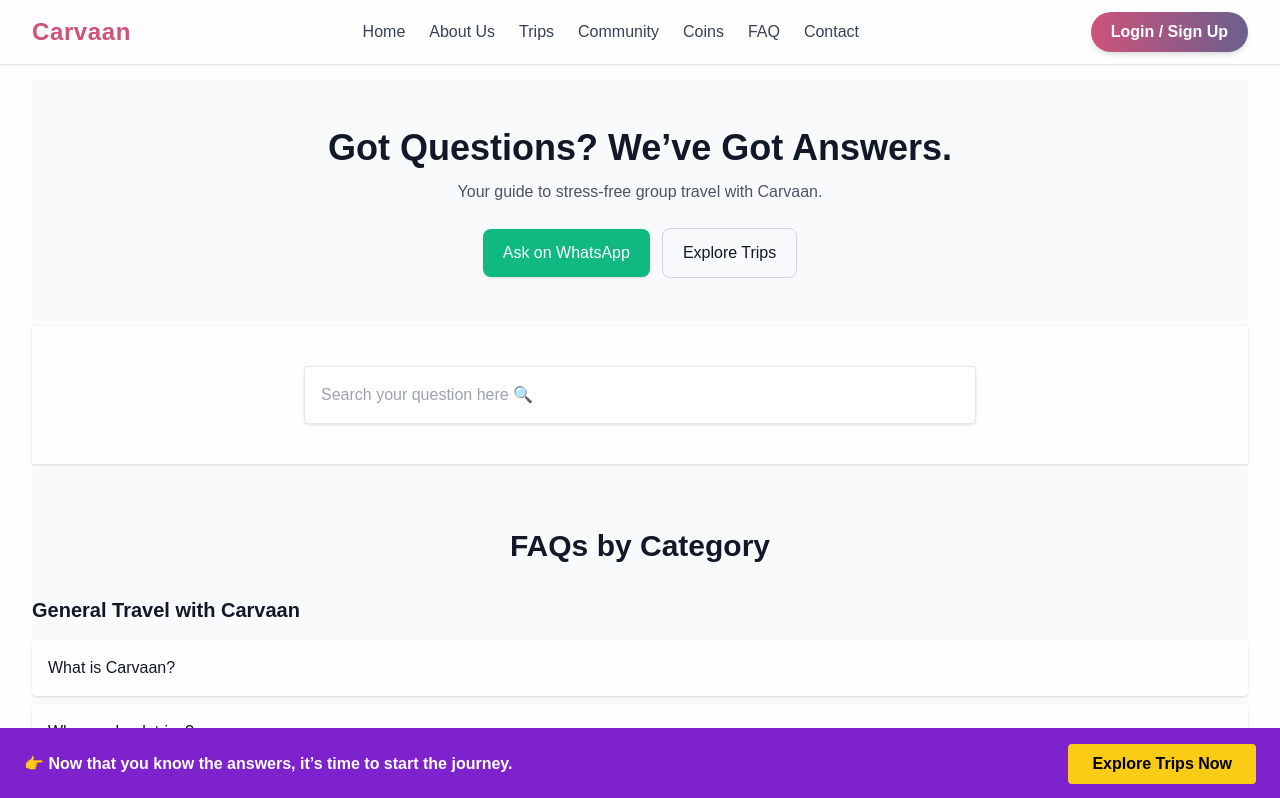
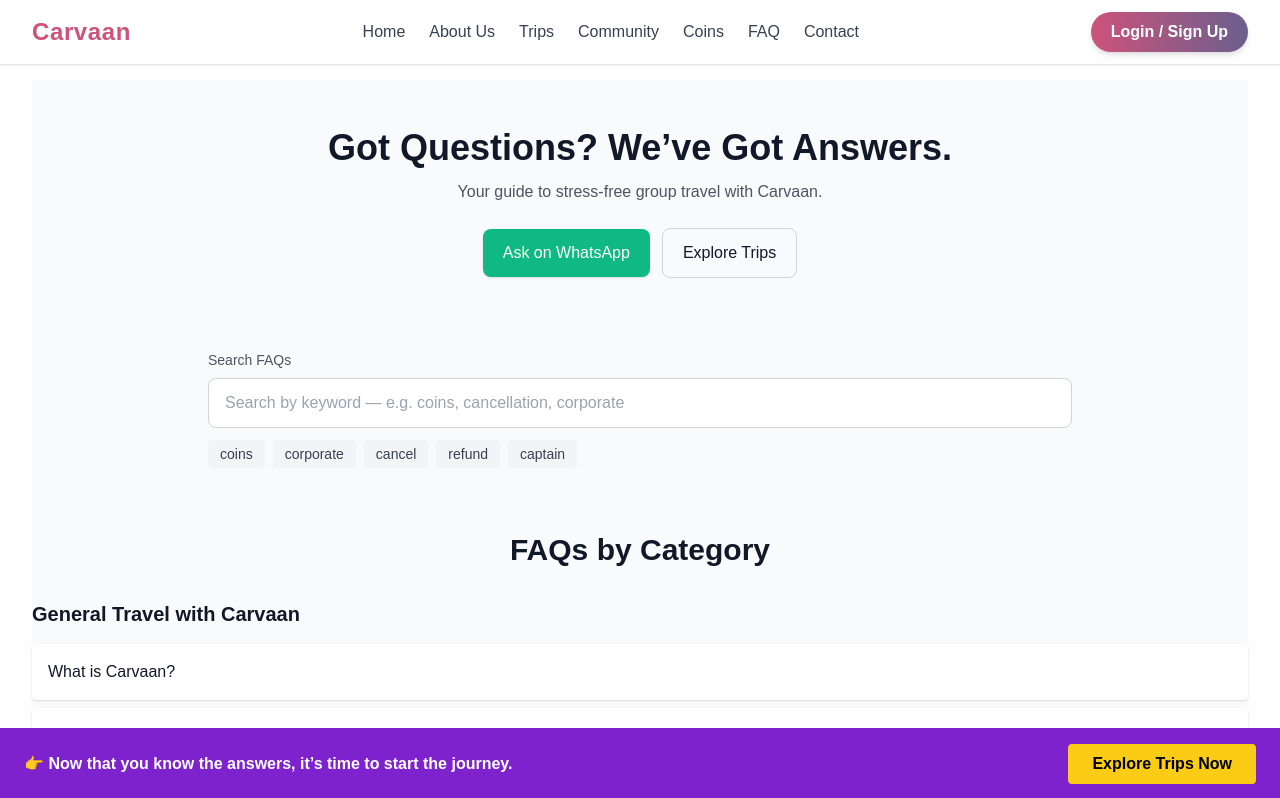
Before and after one commit to carvaangurgaon1/carvaan-website, a Next.js app: page /faq in a window 1280 px wide. Shown: the top 798 px of the page. Built offline with nearby package versions, Linux system fonts and the light colour scheme.

Commit message:
Update SearchBar.js

```diff
--- a/app/faq/components/SearchBar.js
+++ b/app/faq/components/SearchBar.js
@@ -1,42 +1,39 @@
 "use client";
-import { useState } from "react";
 
-export default function SearchBar() {
-  const [query, setQuery] = useState("");
-  const faqs = [
-    "Carvaan Coins",
-    "Corporate Trips",
-    "Cancellation Policy",
-    "Payment Options",
-    "Captains",
-  ];
-
-  const suggestions = faqs.filter((f) =>
-    f.toLowerCase().includes(query.toLowerCase())
-  );
+export default function SearchBar({ query, setQuery }) {
+  const clearSearch = () => setQuery("");
 
   return (
-    <section className="py-10 bg-white shadow">
-      <div className="container mx-auto max-w-2xl">
+    <section className="max-w-4xl mx-auto mt-6 px-4">
+      <label className="block text-sm text-gray-600 mb-2">Search FAQs</label>
+      <div className="relative">
         <input
-          type="text"
-          placeholder="Search your question here 🔍"
           value={query}
           onChange={(e) => setQuery(e.target.value)}
-          className="w-full border p-4 rounded shadow"
+          placeholder="Search by keyword — e.g. coins, cancellation, corporate"
+          className="w-full border border-gray-300 rounded-lg px-4 py-3 focus:outline-none focus:ring-2 focus:ring-purple-300"
         />
         {query && (
-          <div className="bg-gray-100 border rounded mt-2">
-            {suggestions.map((s, i) => (
-              <div
-                key={i}
-                className="p-3 hover:bg-gray-200 cursor-pointer"
-              >
-                {s}
-              </div>
-            ))}
-          </div>
+          <button
+            onClick={clearSearch}
+            className="absolute right-3 top-1/2 -translate-y-1/2 text-sm text-gray-500 hover:text-gray-700"
+          >
+            Clear
+          </button>
         )}
+      </div>
+
+      {/* Quick tags */}
+      <div className="flex flex-wrap gap-2 mt-3">
+        {["coins", "corporate", "cancel", "refund", "captain"].map((t) => (
+          <button
+            key={t}
+            onClick={() => setQuery(t)}
+            className="bg-gray-100 px-3 py-1 rounded text-sm text-gray-700 hover:bg-gray-200"
+          >
+            {t}
+          </button>
+        ))}
       </div>
     </section>
   );
```
